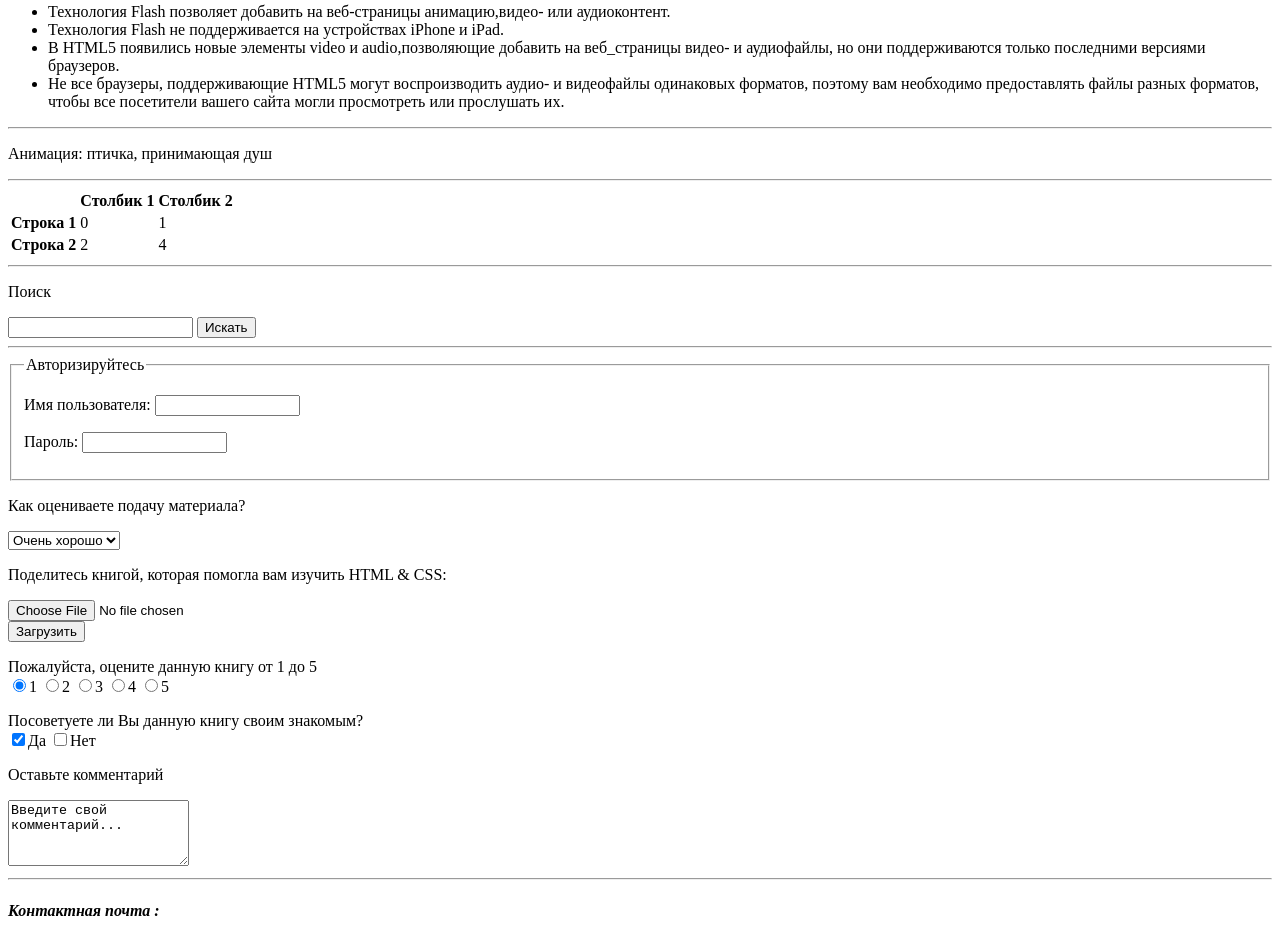
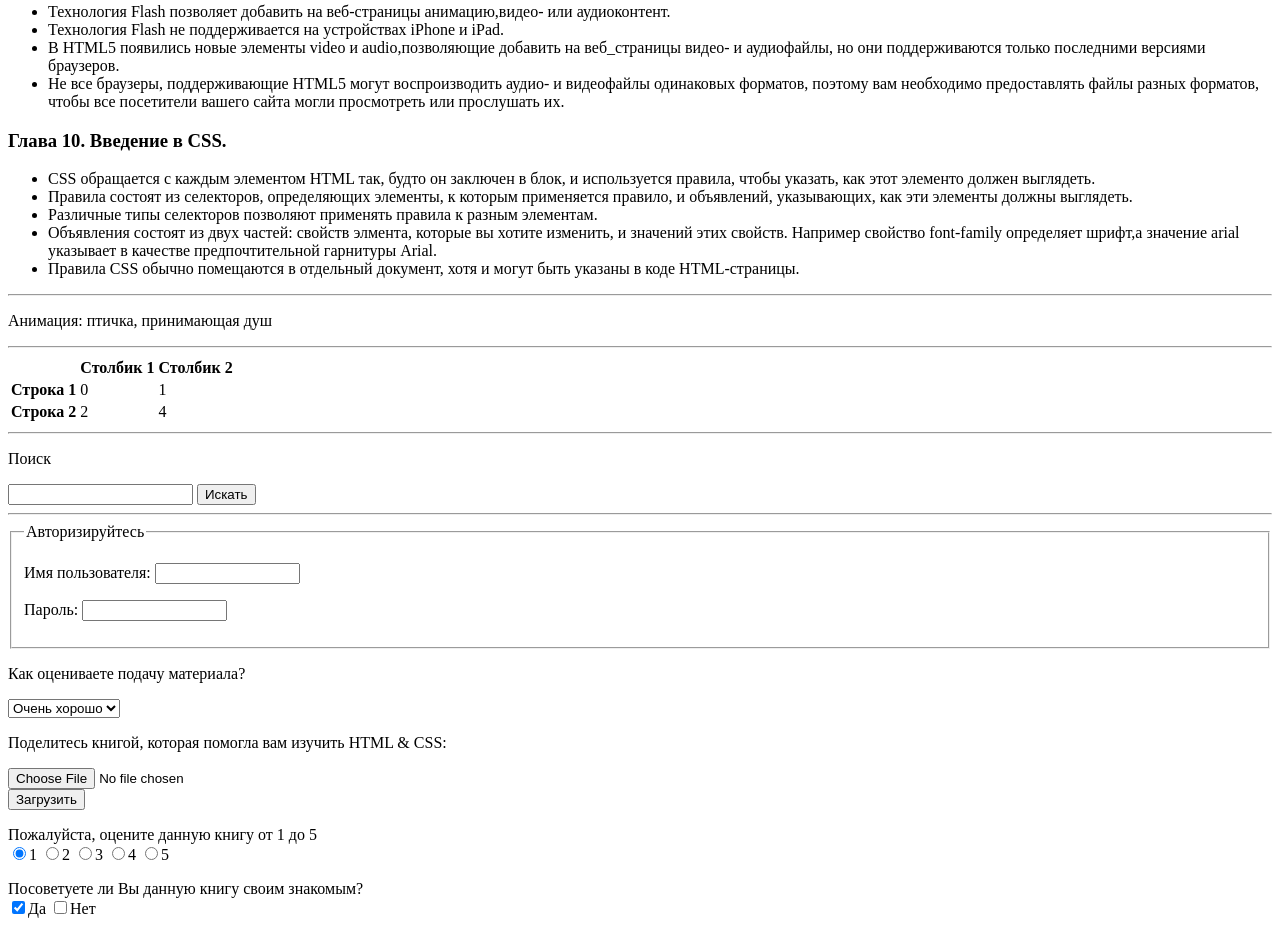
Before and after one commit to Zuych/my-story, a plain HTML site: page index.html in a window 1280 px wide. Shown: the part 2431-3358 px from the top of the page. Drawn offline with Linux system fonts and the light colour scheme; a script that the page names is missing.

Commit message:
smth new

```diff
--- a/index.html
+++ b/index.html
@@ -2,6 +2,7 @@
 <html>
     <head>
         <title>Мой сайт</title>
+        <link href="css/styles.css"type="text/css"rel="stylesheets"/>
         <script type="text/javascript"
         src="http://ajax.googleapis.com/ajax/libs/swfobject/2.2/swfobject.js"></script><!--Ничего не вышло, нужно будет позже просмотреть, в чем дело.-->
         <script type="text/javascript">
@@ -123,6 +124,16 @@
 
          <!--Главы, относящиеся к CSS-->
 
+         <p><h3 id="10">Глава 10. Введение в CSS.</h3></p>
+        <p><ul>
+            <li>CSS обращается с каждым элементом HTML так, будто он заключен в блок, и используется правила, чтобы указать, как этот элементо должен выглядеть.</li>
+            <li>Правила состоят из селекторов, определяющих элементы, к которым применяется правило, и объявлений, указывающих, как эти элементы должны выглядеть.</li>
+            <li>Различные типы селекторов позволяют применять правила к разным элементам.</li>
+            <li>Объявления состоят из двух частей: свойств элмента, которые вы хотите изменить, и значений этих свойств. Например свойство font-family определяет шрифт,а значение arial указывает в качестве предпочтительной гарнитуры Arial.</li>
+            <li>Правила CSS обычно помещаются в отдельный документ, хотя и могут быть указаны в коде HTML-страницы.</li>
+        </ul></p>
+
+
         <hr/><!--Все,что ниже, просто примеры,как можно выполнить ту или иную функцию-->
         <div id="bird"><p>Анимация: птичка, принимающая душ</p></div><!--Ничего не вышло, нужно будет позже просмотреть, в чем дело.-->
         <hr/>
```
Also changed, not shown: css.css (added).
